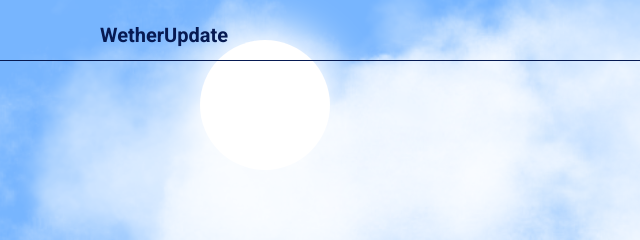
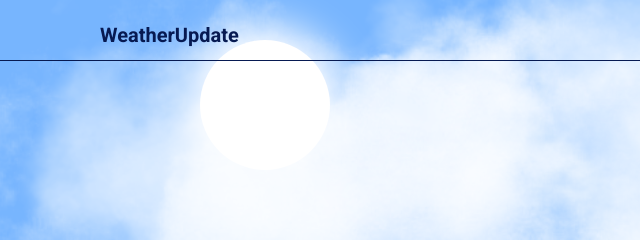
Before and after one commit to vikashssingh/Wether-update-report-project, a plain HTML site: page index.html in a window 1280 px wide. Shown: the top 240 px of the page, 0-640 px from the left. Drawn offline with Linux system fonts and the light colour scheme.

Commit message:
Update index.html

```diff
--- a/index.html
+++ b/index.html
@@ -11,7 +11,7 @@
     <div id="wrapper">
         <div class="nav">
             <div class="logo">
-                <h1>WetherUpdate</h1>
+                <h1>WeatherUpdate</h1>
             </div>
             <div class="searchBar">
                 <input type="text" id="search" spellcheck="false" autocomplete="off" placeholder="Enter city name">
```
